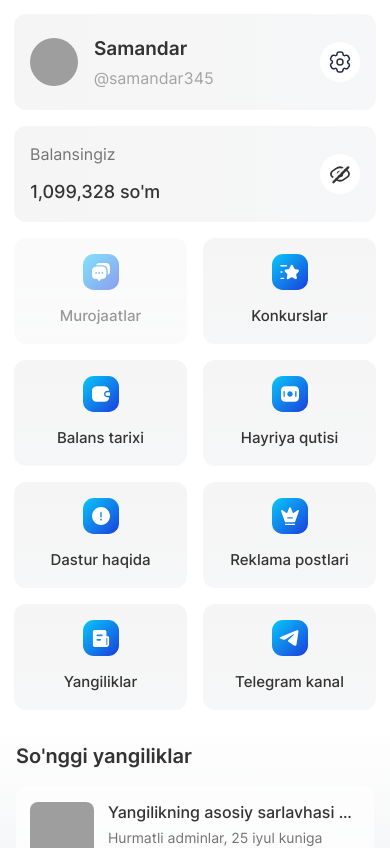
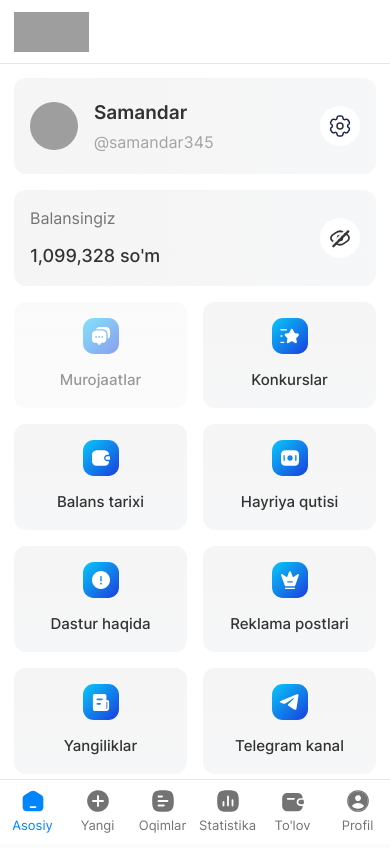
Before and after one commit to yaxyobekuz/menemarket, a React (Vite) app: page /admin/dashboard in a window 390 px wide. Shown: the top 848 px of the page. Built offline with nearby package versions, Linux system fonts and the light colour scheme; grey boxes are pictures that could not be loaded.

Commit message:
add header and layout tabs to AdminLayout for improved navigation and structure

```diff
--- a/src/css/index.css
+++ b/src/css/index.css
@@ -106,7 +106,7 @@
 
 .sidebar-layout-tabs a::before {
   content: "";
-  @apply inline-block absolute left-0 w-1 h-0 bg-transparent rounded-r-full transition-all duration-300;
+  @apply hidden absolute left-0 w-1 h-0 bg-transparent rounded-r-full transition-all duration-300 sm:inline-block;
 }
 
 .sidebar-layout-tabs a.active {
--- a/src/layouts/AdminLayout.jsx
+++ b/src/layouts/AdminLayout.jsx
@@ -1,26 +1,51 @@
 import React, { useState } from "react";
-import { Outlet } from "react-router-dom";
+import { Link, Outlet } from "react-router-dom";
+
+// Images
+import logoIcon from "../assets/images/icons/logo.svg";
 
 // Components
 import Sidebar from "../components/Sidebar";
+import AdminLayoutTabs from "../components/AdminLayoutTabs";
 
 const AdminLayout = () => {
   const isCollapseStorage = localStorage.getItem("isCollapse");
   const [isCollapse, setIsCollapse] = useState(isCollapseStorage === "true");
 
   return (
-    <div className="flex min-h-screen">
+    <div className="flex flex-col min-h-screen">
       <Sidebar isCollapse={isCollapse} setIsCollapse={setIsCollapse} />
 
+      {/* Header */}
+      <header className="flex items-center sticky top-0 inset-x-0 z-20   w-full h-16 bg-white border-b sm:hidden">
+        <div className="container">
+          {/* Logo */}
+          <Link to="/" className="flex items-center gap-1">
+            {/* logo icon */}
+            <img
+              width={90}
+              height={48}
+              src={logoIcon}
+              alt="Mene Market logo svg icon"
+              className="w-[75px] h-10 xs:w-[82.5px] xs:h-11 md:w-[90px] md:h-12"
+            />
+          </Link>
+        </div>
+      </header>
+
+      {/* Main */}
       <main
         className={`${
           isCollapse
             ? "sm:w-[calc(100%-96px)]"
             : "sm:w-[calc(100%-96px)] lg:w-[calc(100%-320px)]"
-        } max-sm:w-full`}
+        } max-sm:pb-16 max-sm:w-full`}
       >
         <Outlet />
       </main>
+
+      {/* Layout tabs */}
+      <AdminLayoutTabs />
     </div>
   );
 };
```
